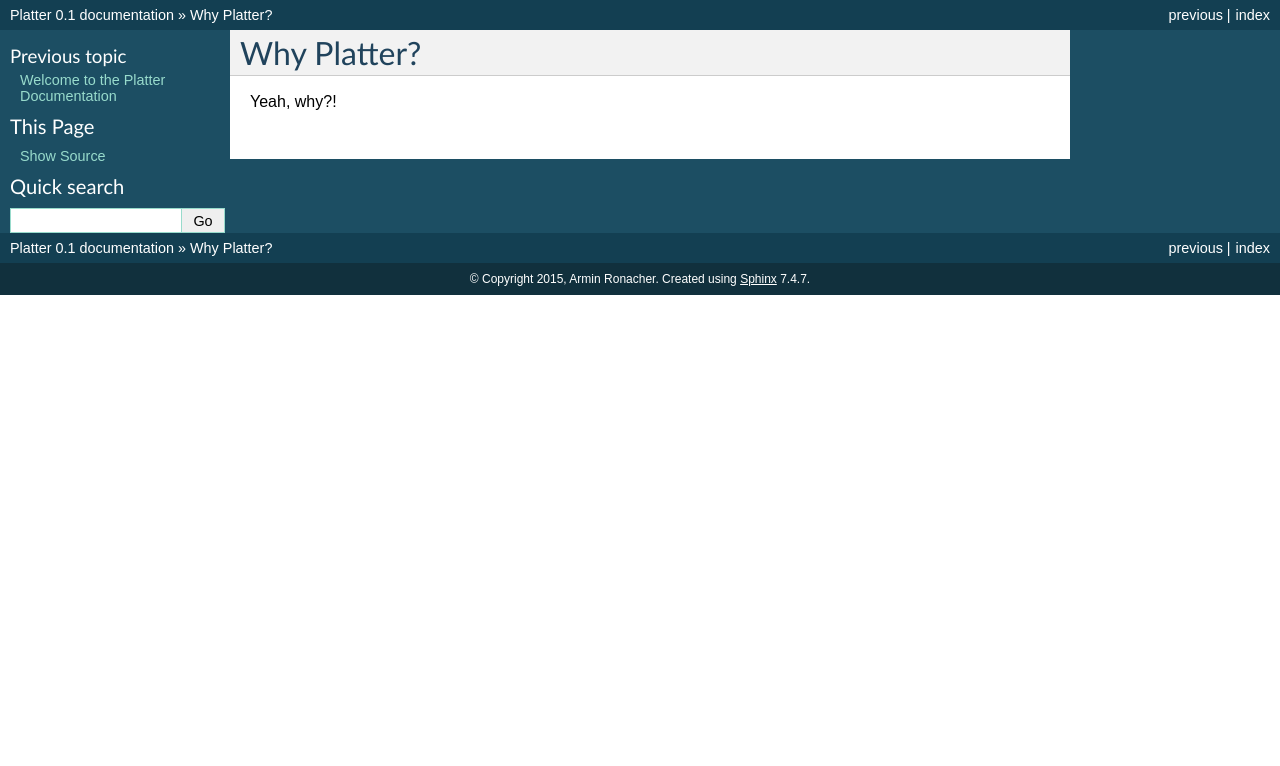
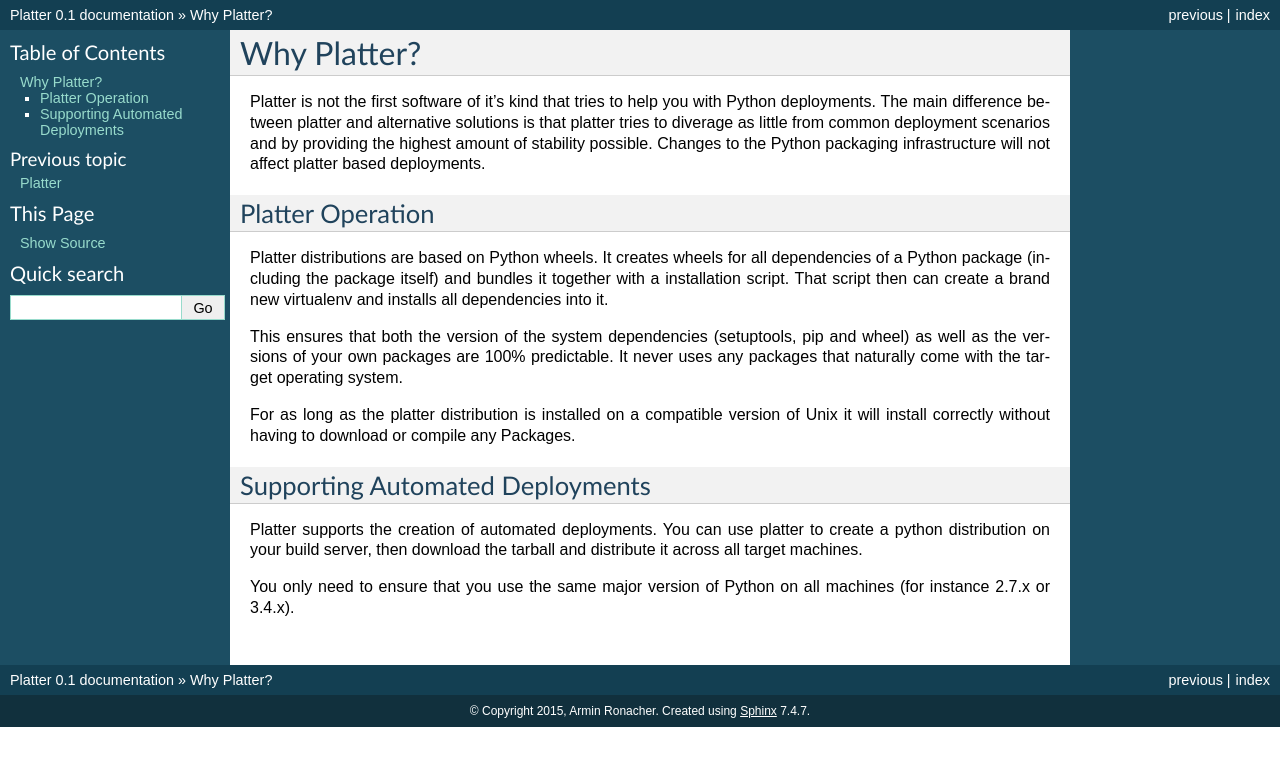
Before and after one commit to mitsuhiko/platter, a Sphinx documentation site: the page built from docs/why.rst, in a window 1280 px wide. Shown: the top 766 px of the page. Built offline with Sphinx 7.4.7, drawn with Linux system fonts in a browser that asks for light colours.

Commit message:
Added some documentation.

```diff
--- a/docs/why.rst
+++ b/docs/why.rst
@@ -1,4 +1,36 @@
 Why Platter?
 ============
 
-Yeah, why?!
+Platter is not the first software of it's kind that tries to help you with
+Python deployments.  The main difference between platter and alternative
+solutions is that platter tries to diverage as little from common
+deployment scenarios and by providing the highest amount of stability
+possible.  Changes to the Python packaging infrastructure will not affect
+platter based deployments.
+
+Platter Operation
+-----------------
+
+Platter distributions are based on Python wheels.  It creates wheels for
+all dependencies of a Python package (including the package itself) and
+bundles it together with a installation script.  That script then can
+create a brand new virtualenv and installs all dependencies into it.
+
+This ensures that both the version of the system dependencies (setuptools,
+pip and wheel) as well as the versions of your own packages are 100%
+predictable.  It never uses any packages that naturally come with the
+target operating system.
+
+For as long as the platter distribution is installed on a compatible
+version of Unix it will install correctly without having to download or
+compile any Packages.
+
+Supporting Automated Deployments
+--------------------------------
+
+Platter supports the creation of automated deployments.  You can use
+platter to create a python distribution on your build server, then
+download the tarball and distribute it across all target machines.
+
+You only need to ensure that you use the same major version of Python on
+all machines (for instance 2.7.x or 3.4.x).
```
Also changed, not shown: docs/index.rst (+14 -10 lines).
